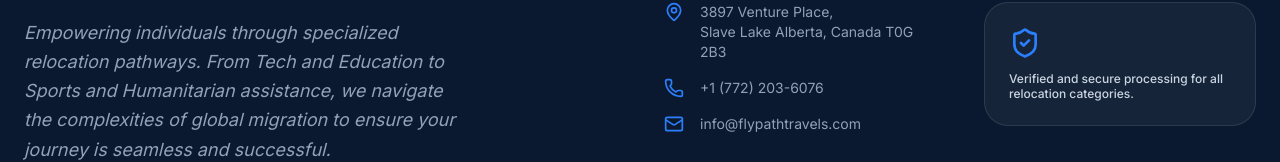
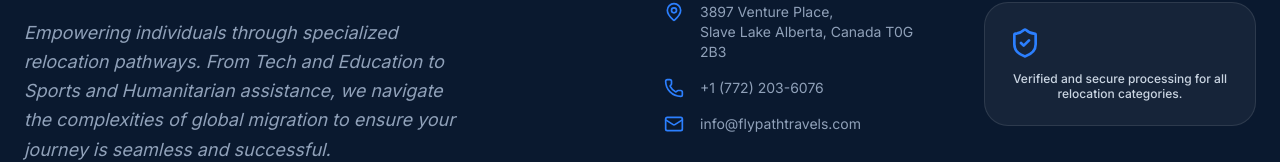
Before and after one commit to Immortallex/travel-agency-portal, a Next.js app: page / in a window 1280 px wide. Shown: the part 2501-2663 px from the top of the page. Built offline with nearby package versions, Linux system fonts and the light colour scheme.

Commit message:
correction on Mainpage

```diff
--- a/src/app/page.tsx
+++ b/src/app/page.tsx
@@ -143,7 +143,7 @@
               <h4 className="text-white font-bold uppercase tracking-widest text-sm mb-6 items-center text-center">Our Assurance</h4>
               <div className="bg-white/5 border border-white/10 p-6 rounded-3xl">
                 <ShieldCheck className="text-blue-500 mb-3" size={32} />
-                <p className="text-xs text-slate-300 font-medium leading-tight">
+                <p className="text-xs text-slate-300 font-medium leading-tight text-center">
                   Verified and secure processing for all relocation categories.
                 </p>
               </div>
```
